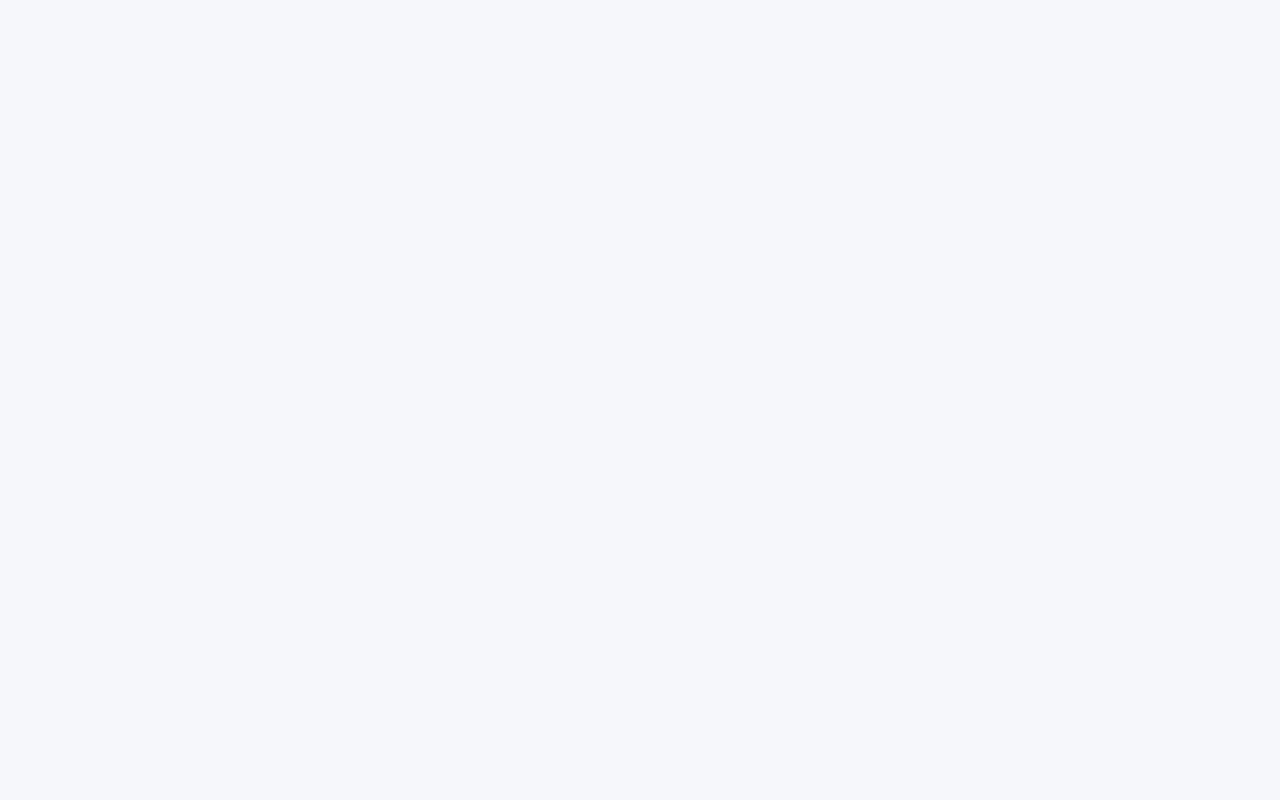
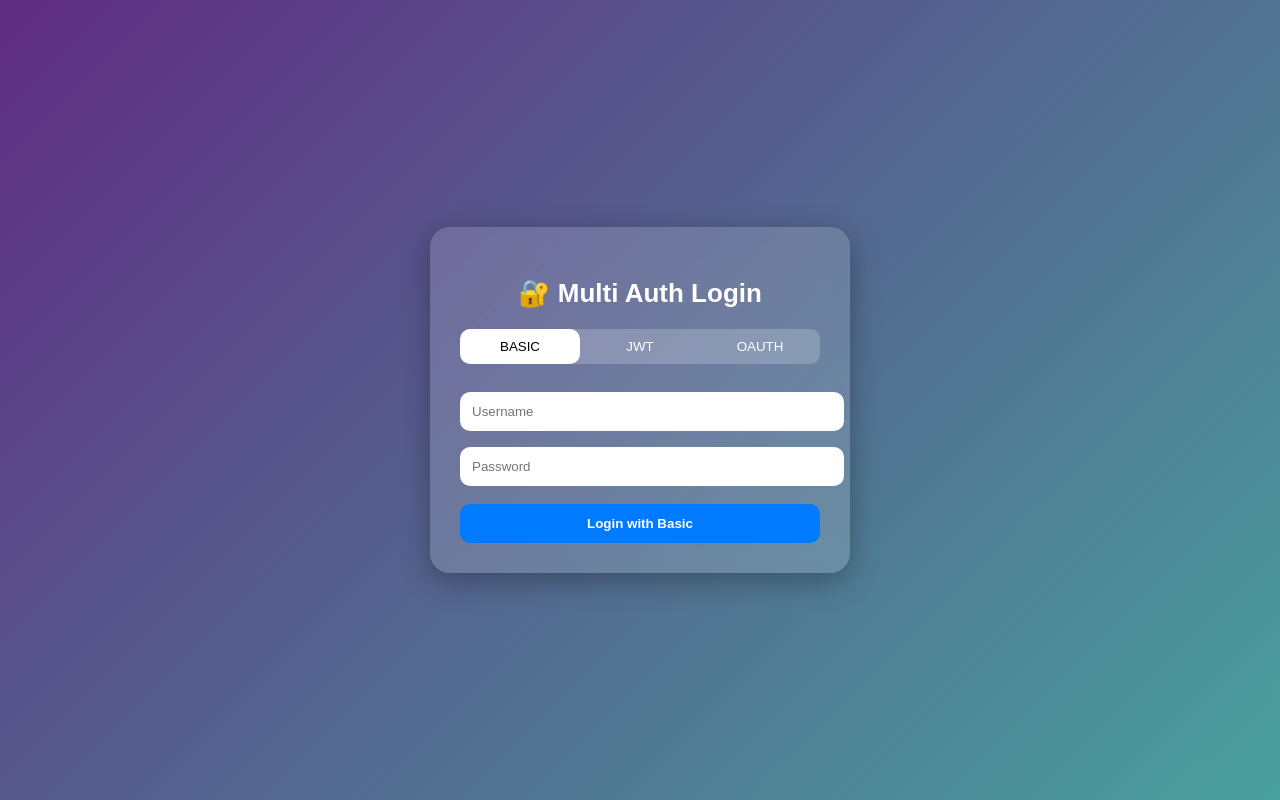
Before and after one commit to ASAISANKAR/Building_UI, a React (Create React App) app: page /login in a window 1280 px wide. Before the commit this address had no page. Built offline with nearby package versions, Linux system fonts and the light colour scheme.

Commit message:
Added Login

```diff
--- a/package.json
+++ b/package.json
@@ -3,6 +3,7 @@
   "version": "0.1.0",
   "private": true,
   "dependencies": {
+    "@react-oauth/google": "^0.13.5",
     "@tanstack/react-query": "^4.44.0",
     "@testing-library/dom": "^10.4.1",
     "@testing-library/jest-dom": "^6.9.1",
--- a/src/App.js
+++ b/src/App.js
@@ -3,12 +3,19 @@ import BuildingList from "./components/BuildingList";
 import BuildingForm from "./components/BuildingForm";
 import "./App.css";
 import Navigation from "./components/Navigation";
+import Login from "./components/Login";
+import ProtectedRoute from "./components/ProtectedRoute";
 
 function App() {
     return (
         <BrowserRouter>
                     <Routes>
-                        <Route element={<Navigation />}>
+                        <Route path="/login" element={<Login />}/>
+                        <Route element={
+                        <ProtectedRoute>
+                            <Navigation />
+                        </ProtectedRoute>
+                        }>
                             <Route path="/" element={<BuildingList />} />
                             <Route path="/create" element={<BuildingForm />} />
                         </Route>
--- /dev/null
+++ b/src/components/Login.css
@@ -0,0 +1,117 @@
+body {
+    margin: 0;
+    font-family: Arial, sans-serif;
+}
+
+/* Background */
+.container {
+    height: 100vh;
+    display: flex;
+    justify-content: center;
+    align-items: center;
+    background: linear-gradient(135deg, #5f2c82, #49a09d);
+}
+
+/* Card */
+.card {
+    width: 360px;
+    padding: 30px;
+    border-radius: 20px;
+    background: rgba(255, 255, 255, 0.15);
+    backdrop-filter: blur(12px);
+    box-shadow: 0 8px 30px rgba(0,0,0,0.3);
+    color: white;
+    text-align: center;
+}
+
+/* Title */
+.title {
+    font-size: 26px;
+    margin-bottom: 20px;
+}
+
+/* Tabs */
+.tabs {
+    display: flex;
+    background: rgba(255,255,255,0.2);
+    border-radius: 10px;
+    margin-bottom: 20px;
+}
+
+.tabs button {
+    flex: 1;
+    padding: 10px;
+    border: none;
+    background: transparent;
+    color: white;
+    cursor: pointer;
+}
+
+.tabs button.active {
+    background: white;
+    color: black;
+    border-radius: 10px;
+}
+
+/* Inputs */
+input {
+    width: 100%;
+    padding: 12px;
+    margin: 8px 0;
+    border-radius: 10px;
+    border: none;
+    outline: none;
+}
+
+input:focus {
+    box-shadow: 0 0 5px #00ffcc;
+}
+
+/* Button */
+.btn {
+    width: 100%;
+    padding: 12px;
+    margin-top: 10px;
+    border-radius: 10px;
+    border: none;
+    cursor: pointer;
+    font-weight: bold;
+    color: white;
+}
+
+.btn-basic {
+    background: #007bff;
+}
+
+.btn-jwt {
+    background: #28a745;
+}
+
+.btn:hover {
+    opacity: 0.9;
+    transform: scale(1.02);
+}
+
+/* Error */
+.error {
+    background: rgba(255, 0, 0, 0.2);
+    padding: 8px;
+    margin-bottom: 10px;
+    border-radius: 8px;
+}
+
+/* Result */
+.result {
+    margin-top: 15px;
+    background: rgba(255,255,255,0.2);
+    padding: 10px;
+    border-radius: 10px;
+}
+.loading {
+    margin: 10px 0;
+    padding: 10px;
+    background: #f0f4ff;
+    border-radius: 8px;
+    color: #333;
+    font-weight: 500;
+}
--- /dev/null
+++ b/src/components/Login.js
@@ -0,0 +1,206 @@
+import React, { useState } from "react";
+import axios from "axios";
+import { GoogleLogin } from "@react-oauth/google";
+import "./Login.css";
+import {useNavigate} from "react-router-dom";
+
+const Login = () => {
+    const [authType, setAuthType] = useState("basic");
+
+    const [form, setForm] = useState({
+        username: "",
+        password: "",
+        jwt: ""
+    });
+
+    const navigate = useNavigate();
+    const [loading, setLoading] = useState(false);
+    const [response, setResponse] = useState("");
+    const [error, setError] = useState("");
+
+    const API_URL = '/data';
+
+    const handleChange = (e) => {
+        setForm({ ...form, [e.target.name]: e.target.value });
+    };
+
+    const clearMessages = () => {
+        setError("");
+        setResponse("");
+    };
+
+    const handleBasicLogin = async () => {
+        try {
+            setLoading(true);
+            const token = btoa(`${form.username}:${form.password}`);
+
+            const res = await axios.get(API_URL, {
+                headers: {
+                    Authorization: `Basic ${token}`
+                }
+            });
+
+            localStorage.setItem("auth", token);
+            setLoading(false);
+            setResponse(res.data);
+
+            setTimeout(() => {
+                navigate("/");
+            }, 1000);
+
+        } catch {
+            setError("Invalid username or password");
+            setLoading(false);
+        }
+    };
+
+    const handleJwtLogin = async () => {
+        try {
+            setLoading(true);
+            const res = await axios.get(API_URL, {
+                headers: {
+                    Authorization: `Bearer ${form.jwt}`
+                }
+            });
+
+            localStorage.setItem("jwt", form.jwt);
+            setLoading(false);
+            setResponse(res.data);
+
+            setTimeout(() => {
+                navigate("/");
+            }, 1000);
+            await navigate("/")
+        } catch {
+            setError("Invalid JWT token");
+            setLoading(false);
+        }
+    };
+
+    const handleGoogleSuccess = async (credentialResponse) => {
+        try {
+            setLoading(true);
+            const res = await axios.get(API_URL, {
+                headers: {
+                    Authorization: `Bearer ${credentialResponse.credential}`
+                }
+            });
+
+            localStorage.setItem("oauth", credentialResponse.credential);
+            setLoading(false);
+            setResponse(res.data);
+
+            setTimeout(() => {
+                navigate("/");
+            }, 1000);
+            await navigate("/")
+        } catch {
+            setError("Google authentication failed");
+            setLoading(false);
+        }
+    };
+
+    const handleSubmit = (e) => {
+        e.preventDefault();
+        clearMessages();
+
+        if (authType === "basic") handleBasicLogin();
+        if (authType === "jwt") handleJwtLogin();
+    };
+
+
+    return (
+        <div className="container">
+            <div className="card">
+
+                <h2 className="title">🔐 Multi Auth Login</h2>
+
+                <div className="tabs">
+                    {["basic", "jwt", "oauth"].map((type) => (
+                        <button
+                            key={type}
+                            className={authType === type ? "active" : ""}
+                            disabled={type === "oauth"}
+                            onClick={() => {
+                                setAuthType(type);
+                                clearMessages();
+                            }}
+                        >
+                            {type.toUpperCase()}
+                        </button>
+                    ))}
+                </div>
+
+                {error && <div className="error">❌ {error}</div>}
+
+
+                {loading ? (
+                    <div className="loading">⏳ Authenticating...</div>
+                ) : (
+                    <form onSubmit={handleSubmit}>
+
+
+
+                    {authType === "basic" && (
+                        <>
+                            <input
+                                type="text"
+                                name="username"
+                                placeholder="Username"
+                                onChange={handleChange}
+                                required
+                            />
+                            <input
+                                type="password"
+                                name="password"
+                                placeholder="Password"
+                                onChange={handleChange}
+                                required
+                            />
+                            <button className="btn btn-basic" disabled={loading}>
+                                {loading ? "Please wait..." : "Login with Basic"}
+                            </button>
+                        </>
+                    )}
+
+
+                    {authType === "jwt" && (
+                        <>
+                            <input
+                                type="text"
+                                name="jwt"
+                                placeholder="Enter JWT Token"
+                                onChange={handleChange}
+                                required
+                            />
+                            <button className="btn btn-jwt">
+                                Login with JWT
+                            </button>
+                        </>
+                    )}
+
+
+                    {authType === "oauth" && (
+                        <div style={{ marginTop: "10px" }}>
+                            <GoogleLogin
+                                onSuccess={handleGoogleSuccess}
+                                onError={() => setError("OAuth failed")}
+                            />
+                        </div>
+                    )}
+
+                </form>
+                )}
+                {response && (
+                    <div
+                        className="result"
+                        dangerouslySetInnerHTML={{ __html: response }}
+                    />
+                )}
+
+            </div>
+        </div>
+    );
+};
+
+export default Login;
--- /dev/null
+++ b/src/components/ProtectedRoute.js
@@ -0,0 +1,14 @@
+import { Navigate } from "react-router-dom";
+
+const ProtectedRoute = ({ children }) => {
+
+    const basic = localStorage.getItem("auth");
+    const jwt = localStorage.getItem("jwt");
+    const oauth = localStorage.getItem("oauth");
+
+    const isAuthenticated = basic || jwt || oauth;
+
+    return isAuthenticated ? children : <Navigate to="/login" replace />;
+};
+
+export default ProtectedRoute;
--- a/src/index.css
+++ b/src/index.css
@@ -11,3 +11,8 @@ code {
   font-family: source-code-pro, Menlo, Monaco, Consolas, 'Courier New',
     monospace;
 }
+
+
+@tailwind base;
+@tailwind components;
+@tailwind utilities;
```
Also changed, not shown: 1 other file (tests, documents, lock files or other folders).
